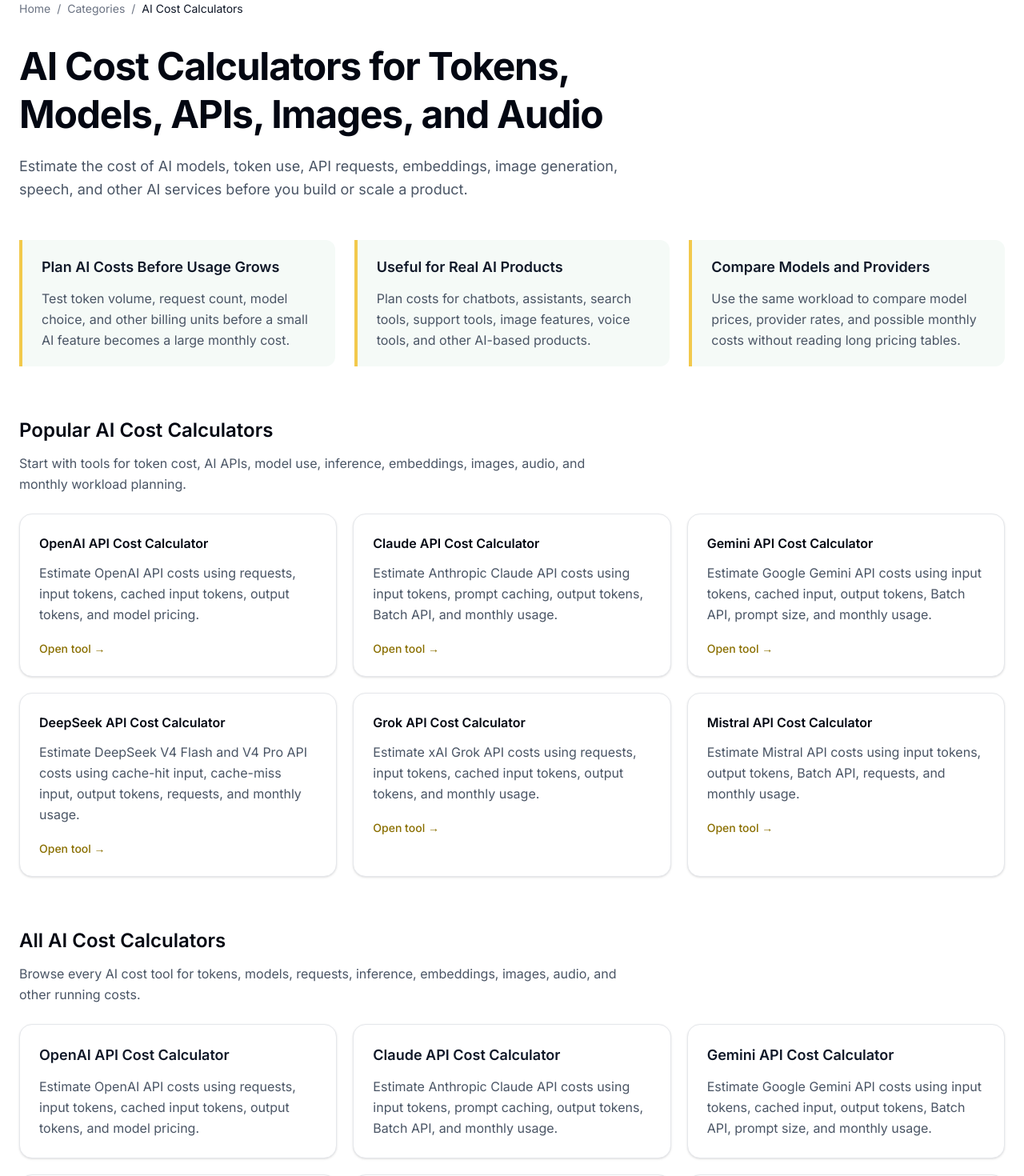
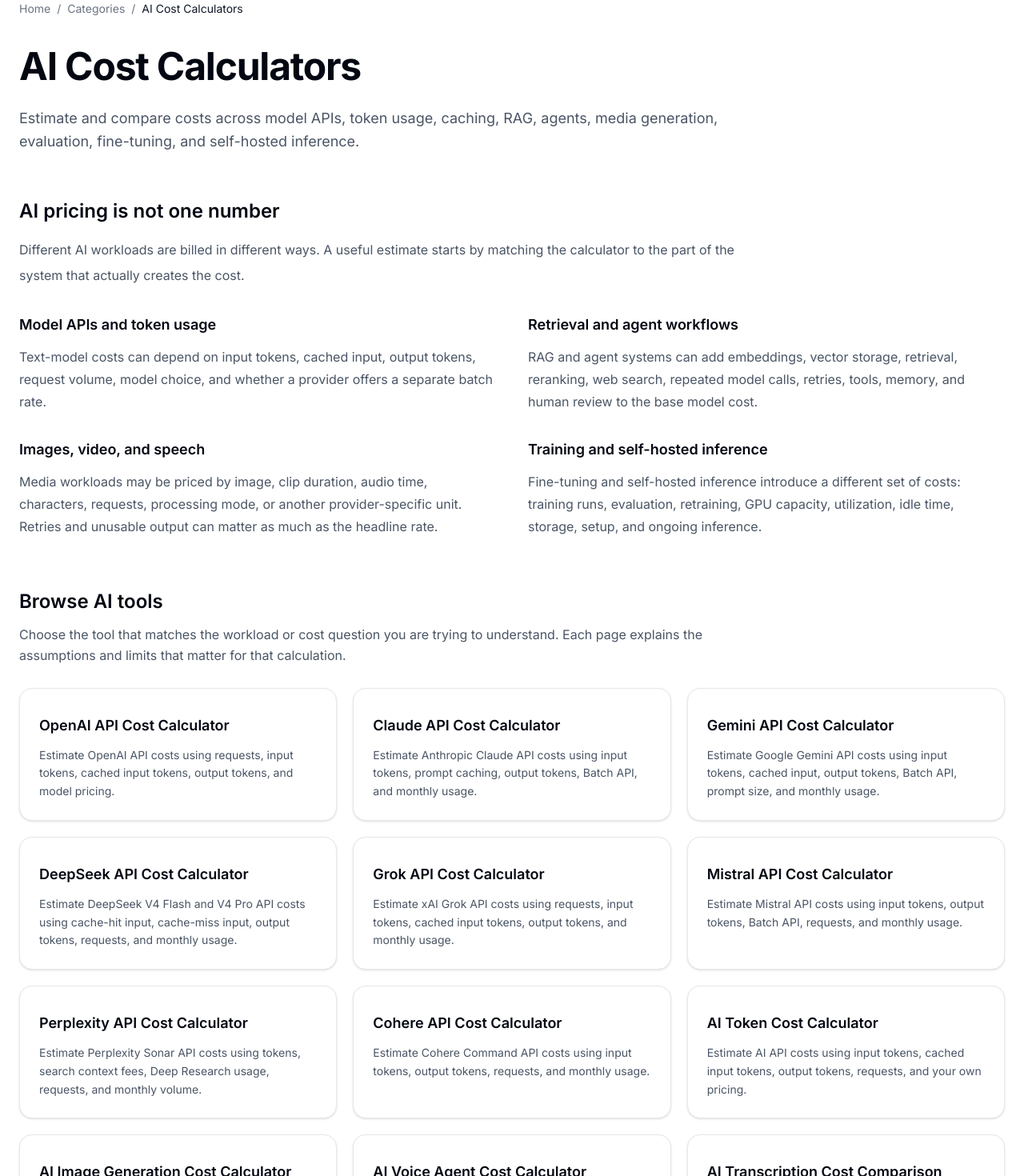
Before and after one commit to vaarunsonawwane-ops/beeija, a Next.js app: page /categories/ai-cost-calculators in a window 1280 px wide. Shown: the part 140-1610 px from the top of the page at 80% size. Built offline with nearby package versions, Linux system fonts and the light colour scheme.

Commit message:
ai-cost-calculators page update

```diff
--- a/app/categories/ai-cost-calculators/page.tsx
+++ b/app/categories/ai-cost-calculators/page.tsx
@@ -1,416 +1,253 @@
 import Link from "next/link";
 import type { Metadata } from "next";
+
+import ToolCard from "@/app/components/ToolCard";
 import { tools } from "@/app/data/tools";
 
 const categoryTools = tools.filter(
   (tool) => tool.category === "AI Cost Calculators",
 );
 
-const featuredTools = categoryTools.slice(0, 6);
-
 export const metadata: Metadata = {
-  title: "AI Cost Calculators for Tokens, Models & APIs",
+  title: "AI Cost Calculators",
 
   description:
-    "Estimate AI token costs, model pricing, API usage, embeddings, image generation, audio, and monthly AI spending with simple planning calculators.",
-
-  keywords: [
-    "AI cost calculator",
-    "AI token cost calculator",
-    "AI API cost calculator",
-    "LLM cost calculator",
-    "OpenAI API cost calculator",
-    "AI model pricing calculator",
-    "AI inference cost calculator",
-    "embedding cost calculator",
-    "AI image generation cost calculator",
-    "speech to text cost calculator",
-    "text to speech cost calculator",
-    "monthly AI cost calculator",
-    "AI pricing calculator",
-    "AI usage cost estimator",
-    "generative AI cost calculator",
-  ],
+    "Browse Beeija tools for AI API pricing, tokens, caching, embeddings, RAG, agents, media generation, evaluation, fine-tuning, and GPU inference.",
 
   alternates: {
     canonical: "https://beeija.com/categories/ai-cost-calculators",
   },
 
   openGraph: {
-    title: "AI Cost Calculators for Tokens, Models & APIs | Beeija",
-
+    title: "AI Cost Calculators | Beeija",
     description:
-      "Estimate token use, model prices, API requests, embeddings, images, audio, and monthly AI costs before you build.",
-
+      "Explore Beeija tools for estimating and comparing AI model, API, retrieval, agent, media, evaluation, training, and inference costs.",
     url: "https://beeija.com/categories/ai-cost-calculators",
-
     siteName: "Beeija",
-
     type: "website",
   },
 
   twitter: {
     card: "summary_large_image",
-
-    title: "AI Cost Calculators for Tokens, Models & APIs | Beeija",
-
+    title: "AI Cost Calculators | Beeija",
     description:
-      "Use simple calculators to estimate AI token, model, API, image, audio, and embedding costs.",
+      "Explore Beeija tools for estimating and comparing AI model, API, retrieval, agent, media, evaluation, training, and inference costs.",
   },
 };
 
 export default function CategoryPage() {
   return (
-    <main className="min-h-screen bg-white">
-      <section className="mx-auto max-w-7xl px-6 py-16">
-        {/* BREADCRUMB */}
-        <div className="mb-8 flex items-center text-sm text-gray-500">
+    <main className="bg-white">
+      <div className="mx-auto max-w-7xl px-6 py-16">
+        <nav
+          aria-label="Breadcrumb"
+          className="mb-8 flex flex-wrap items-center text-sm text-gray-500"
+        >
           <Link
             href="/"
-            className="transition-colors duration-200 hover:!text-[var(--yellow-dark)]"
+            className="transition-colors duration-200 hover:text-[var(--green)]"
           >
             Home
           </Link>
 
-          <span className="mx-2">/</span>
+          <span className="mx-2" aria-hidden="true">
+            /
+          </span>
 
           <Link
             href="/categories"
-            className="transition-colors duration-200 hover:!text-[var(--yellow-dark)]"
+            className="transition-colors duration-200 hover:text-[var(--green)]"
           >
             Categories
           </Link>
 
-          <span className="mx-2">/</span>
+          <span className="mx-2" aria-hidden="true">
+            /
+          </span>
 
           <span className="text-gray-900">AI Cost Calculators</span>
-        </div>
+        </nav>
 
-        {/* HERO */}
-        <div className="max-w-3xl">
+        <header className="max-w-4xl">
           <h1 className="text-4xl font-bold tracking-tight text-gray-950 md:text-5xl md:leading-tight">
-            AI Cost Calculators for Tokens, Models, APIs, Images, and Audio
+            AI Cost Calculators
           </h1>
 
           <p className="mt-5 text-lg leading-relaxed text-gray-600">
-            Estimate the cost of AI models, token use, API requests, embeddings,
-            image generation, speech, and other AI services before you build or
-            scale a product.
+            Estimate and compare costs across model APIs, token usage, caching,
+            RAG, agents, media generation, evaluation, fine-tuning, and
+            self-hosted inference.
+          </p>
+        </header>
+
+        <section className="mt-14">
+          <div className="max-w-4xl">
+            <h2 className="text-2xl font-semibold text-gray-950">
+              AI pricing is not one number
+            </h2>
+
+            <p className="mt-4 leading-8 text-gray-600">
+              Different AI workloads are billed in different ways. A useful
+              estimate starts by matching the calculator to the part of the
+              system that actually creates the cost.
             </p>
           </div>
 
-        {/* INTRO CARDS */}
-        <div className="mt-12 grid gap-6 md:grid-cols-3">
-          <article className="rounded-r-xl border-l-4 border-[#F2C94C] bg-[#F5FAF7] px-6 py-5">
-            <h2 className="text-lg font-semibold text-gray-900">
-              Plan AI Costs Before Usage Grows
-            </h2>
+          <div className="mt-8 grid gap-x-10 gap-y-8 md:grid-cols-2">
+            <article>
+              <h3 className="text-lg font-semibold text-gray-950">
+                Model APIs and token usage
+              </h3>
 
-            <p className="mt-3 text-base leading-relaxed text-gray-600">
-              Test token volume, request count, model choice, and other billing
-              units before a small AI feature becomes a large monthly cost.
+              <p className="mt-3 leading-7 text-gray-600">
+                Text-model costs can depend on input tokens, cached input,
+                output tokens, request volume, model choice, and whether a
+                provider offers a separate batch rate.
               </p>
             </article>
 
-          <article className="rounded-r-xl border-l-4 border-[#F2C94C] bg-[#F5FAF7] px-6 py-5">
-            <h2 className="text-lg font-semibold text-gray-900">
-              Useful for Real AI Products
-            </h2>
+            <article>
+              <h3 className="text-lg font-semibold text-gray-950">
+                Retrieval and agent workflows
+              </h3>
 
-            <p className="mt-3 text-base leading-relaxed text-gray-600">
-              Plan costs for chatbots, assistants, search tools, support tools,
-              image features, voice tools, and other AI-based products.
+              <p className="mt-3 leading-7 text-gray-600">
+                RAG and agent systems can add embeddings, vector storage,
+                retrieval, reranking, web search, repeated model calls, retries,
+                tools, memory, and human review to the base model cost.
               </p>
             </article>
 
-          <article className="rounded-r-xl border-l-4 border-[#F2C94C] bg-[#F5FAF7] px-6 py-5">
-            <h2 className="text-lg font-semibold text-gray-900">
-              Compare Models and Providers
-            </h2>
+            <article>
+              <h3 className="text-lg font-semibold text-gray-950">
+                Images, video, and speech
+              </h3>
 
-            <p className="mt-3 text-base leading-relaxed text-gray-600">
-              Use the same workload to compare model prices, provider rates, and
-              possible monthly costs without reading long pricing tables.
+              <p className="mt-3 leading-7 text-gray-600">
+                Media workloads may be priced by image, clip duration, audio
+                time, characters, requests, processing mode, or another
+                provider-specific unit. Retries and unusable output can matter
+                as much as the headline rate.
+              </p>
+            </article>
+
+            <article>
+              <h3 className="text-lg font-semibold text-gray-950">
+                Training and self-hosted inference
+              </h3>
+
+              <p className="mt-3 leading-7 text-gray-600">
+                Fine-tuning and self-hosted inference introduce a different set
+                of costs: training runs, evaluation, retraining, GPU capacity,
+                utilization, idle time, storage, setup, and ongoing inference.
               </p>
             </article>
           </div>
+        </section>
 
-        {/* FEATURED TOOLS */}
         <section className="mt-16">
-          <div className="max-w-3xl">
+          <div className="max-w-4xl">
             <h2 className="text-2xl font-semibold text-gray-950">
-              Popular AI Cost Calculators
+              Browse AI tools
             </h2>
 
-            <p className="mt-3 text-gray-600 leading-relaxed">
-              Start with tools for token cost, AI APIs, model use, inference,
-              embeddings, images, audio, and monthly workload planning.
+            <p className="mt-3 leading-relaxed text-gray-600">
+              Choose the tool that matches the workload or cost question you
+              are trying to understand. Each page explains the assumptions and
+              limits that matter for that calculation.
             </p>
           </div>
 
-          {featuredTools.length > 0 ? (
-            <div className="mt-6 grid gap-5 md:grid-cols-2 lg:grid-cols-3">
-              {featuredTools.map((tool) => (
-                <Link
+          <div className="mt-7 grid gap-5 md:grid-cols-2 lg:grid-cols-3">
+            {categoryTools.map((tool) => (
+              <ToolCard
                 key={tool.href}
+                name={tool.title}
+                description={tool.description}
                 href={tool.href}
-                  className="group rounded-2xl border border-gray-200 bg-white p-6 shadow-sm transition hover:-translate-y-1 hover:shadow-md"
-                >
-                  <h3 className="text-base font-semibold text-gray-950 transition-colors duration-200 group-hover:text-[var(--green)]">
-                    {tool.title}
-                  </h3>
-
-                  <p className="mt-3 text-base leading-relaxed text-gray-600">
-                    {tool.description}
-                  </p>
-
-                  <p className="mt-5 text-sm font-medium text-[var(--yellow-dark)]">
-                    Open tool →
-                  </p>
-                </Link>
-              ))}
-            </div>
-          ) : (
-            <p className="mt-7 rounded-xl border border-gray-200 bg-gray-50 p-6 text-sm text-gray-600">
-              Tools in this category will appear automatically as they are
-              created.
-            </p>
-          )}
-        </section>
-
-        {/* ALL TOOLS */}
-        <section className="mt-16">
-          <div className="max-w-3xl">
-            <h2 className="text-2xl font-semibold text-gray-950">
-              All AI Cost Calculators
-            </h2>
-
-            <p className="mt-3 text-gray-600 leading-relaxed">
-              Browse every AI cost tool for tokens, models, requests, inference,
-              embeddings, images, audio, and other running costs.
-            </p>
-          </div>
-
-          {categoryTools.length > 0 ? (
-            <div className="mt-6 grid gap-5 md:grid-cols-2 lg:grid-cols-3">
-              {categoryTools.map((tool) => (
-                <Link
-                  key={tool.href}
-                  href={tool.href}
-                  className="rounded-2xl border border-gray-200 bg-white p-6 shadow-sm transition duration-200 hover:-translate-y-1 hover:shadow-md"
-                >
-                  <h3 className="text-lg font-semibold text-gray-900">
-                    {tool.title}
-                  </h3>
-
-                  <p className="mt-3 text-base leading-relaxed text-gray-600">
-                    {tool.description}
-                  </p>
-                </Link>
-              ))}
-            </div>
-          ) : (
-            <p className="mt-7 rounded-xl border border-gray-200 bg-gray-50 p-6 text-sm text-gray-600">
-              No tools have been published in this category yet.
-            </p>
-          )}
-        </section>
-
-        {/* USE CASES */}
-        <section className="mt-16 rounded-2xl border border-gray-200 bg-white p-7 md:p-8">
-          <h2 className="text-2xl font-semibold text-gray-950">
-            Small AI Cost Questions These Tools Help Simplify
-          </h2>
-
-          <p className="mt-4 max-w-3xl text-gray-600 leading-relaxed">
-            AI pricing can change with token length, model choice, request
-            volume, images, audio, embeddings, and other billing units. These
-            tools help you test those numbers before you spend money.
-          </p>
-
-          <div className="mt-8 grid gap-4 md:grid-cols-2">
-            {[
-              "Estimate input and output token costs before launching an AI feature.",
-              "Compare the same workload across different AI models.",
-              "Estimate monthly AI API spending from users and requests.",
-              "Calculate embedding costs for search and RAG systems.",
-              "Estimate image generation costs for content and design work.",
-              "Estimate speech-to-text and text-to-speech API costs.",
-              "See how longer answers may increase model costs.",
-              "Test future AI spending at higher usage levels.",
-            ].map((item) => (
-              <div
-                key={item}
-                className="border-l-4 border-[#F2C94C] bg-white px-4 py-3"
-              >
-                <p className="text-base leading-relaxed text-gray-700">
-                  {item}
-                </p>
-              </div>
+              />
             ))}
           </div>
         </section>
 
-        {/* WHY MATTERS */}
         <section className="mt-16">
+          <div className="max-w-4xl">
             <h2 className="text-2xl font-semibold text-gray-950">
-            Why AI Cost Planning Matters
+              Compare the same workload, not just the headline rate
             </h2>
 
-          <div className="mt-5 max-w-4xl space-y-4 text-gray-600 leading-relaxed">
+            <div className="mt-5 space-y-4 leading-8 text-gray-600">
               <p>
-              AI pricing may look simple at first, but the final cost can depend
-              on input tokens, output tokens, request count, model choice,
-              images, audio, embeddings, and other billing units.
+                A lower published rate does not automatically mean a lower
+                monthly cost. Compare providers or models using the same request
+                volume, token mix, media volume, retry assumptions, and other
+                workload inputs.
               </p>
 
               <p>
-              A useful estimate starts with a real workload. You may need to
-              know how many users will use the feature, how many requests each
-              user may send, how long the prompts may be, and how much output
-              the model may return.
+                Caching, batch processing, free allowances, repeated attempts,
+                search calls, human review, and infrastructure can materially
+                change the result. If one estimate includes those costs and
+                another does not, the totals are not directly comparable.
               </p>
 
               <p>
-              Small changes in answer length, request count, or user growth can
-              change the monthly bill. Beeija calculators help you test a small
-              launch, a normal month, and a busy month before choosing a model
-              or provider.
-            </p>
-
-            <p>
-              Cost is only one part of the decision. Quality, speed, context
-              size, reliability, privacy, and provider limits may also matter.
-              Always check the latest official provider pricing before making a
-              final budget or purchase decision.
-            </p>
-          </div>
-        </section>
-
-        {/* FAQ */}
-        <section className="mt-16">
-          <h2 className="text-2xl font-semibold text-gray-950">
-            Frequently Asked Questions
-          </h2>
-
-          <div className="mt-6 space-y-6">
-            <div>
-              <h3 className="font-semibold text-gray-900">
-                What is an AI cost calculator?
-              </h3>
-
-              <p className="mt-2 text-gray-600 leading-relaxed">
-                An AI cost calculator estimates spending for tokens, models,
-                API requests, images, audio, embeddings, and other paid AI
-                services.
-              </p>
-            </div>
-
-            <div>
-              <h3 className="font-semibold text-gray-900">
-                How do I estimate AI API costs?
-              </h3>
-
-              <p className="mt-2 text-gray-600 leading-relaxed">
-                Start with the model price, number of requests, and average
-                input and output tokens. A calculator can then show the cost per
-                request, day, month, or user.
-              </p>
-            </div>
-
-            <div>
-              <h3 className="font-semibold text-gray-900">
-                Can I compare AI model prices?
-              </h3>
-
-              <p className="mt-2 text-gray-600 leading-relaxed">
-                Yes. Use the same request and token numbers across different
-                models to compare possible costs for one workload.
-              </p>
-            </div>
-
-            <div>
-              <h3 className="font-semibold text-gray-900">
-                Do embeddings, images, and audio add extra costs?
-              </h3>
-
-              <p className="mt-2 text-gray-600 leading-relaxed">
-                Yes. Embeddings may be priced by text volume. Images may be
-                priced by size, quality, or model. Audio may be priced by
-                minutes, characters, tokens, or requests.
-              </p>
-            </div>
-
-            <div>
-              <h3 className="font-semibold text-gray-900">
-                Are AI cost estimates exact?
-              </h3>
-
-              <p className="mt-2 text-gray-600 leading-relaxed">
-                No. They are planning estimates. The final bill may change
-                because of updated prices, discounts, taxes, retries, extra
-                services, or actual usage.
-              </p>
-            </div>
-
-            <div>
-              <h3 className="font-semibold text-gray-900">
-                Do these tools upload my data?
-              </h3>
-
-              <p className="mt-2 text-gray-600 leading-relaxed">
-                Most Beeija tools run in your browser. Your inputs are not
-                uploaded unless a tool clearly says that it needs an external
-                price or URL check.
+                Cost is also only one part of an AI decision. Quality, latency,
+                context limits, reliability, privacy requirements, provider
+                limits, and operational effort can matter just as much as the
+                calculated amount.
               </p>
             </div>
           </div>
         </section>
 
-        {/* RELATED */}
+        <section className="mt-16 border-l-4 border-[#F2C94C] bg-[#F5FAF7] p-6 md:p-8">
+          <h2 className="text-2xl font-semibold text-gray-950">
+            How Beeija approaches AI cost estimates
+          </h2>
+
+          <div className="mt-4 max-w-5xl space-y-4 leading-8 text-gray-600">
+            <p>
+              A Beeija result is a planning estimate, not a provider invoice.
+              Provider pricing, regions, service tiers, discounts, free
+              allowances, taxes, custom agreements, and actual usage can change
+              the final amount.
+            </p>
+
+            <p>
+              When provider rates are built into a tool, the goal is to make the
+              pricing source, checked date, assumptions, and editable inputs
+              clear enough that you can understand what is driving the result.
+            </p>
+          </div>
+
+          <Link
+            href="/how-beeija-tools-are-built"
+            className="mt-6 inline-flex font-medium text-[var(--green)] transition-colors duration-200 hover:underline"
+          >
+            How Beeija Tools Are Built →
+          </Link>
+        </section>
+
         <section className="mt-16 border-t border-gray-200 pt-10">
           <h2 className="text-2xl font-semibold text-gray-950">
-            Related Tool Categories
+            Related category
           </h2>
 
-          <div className="mt-5 flex flex-wrap gap-3">
+          <p className="mt-3 max-w-3xl leading-relaxed text-gray-600">
+            AI workloads often depend on compute, storage, databases,
+            networking, or serverless infrastructure. Use the cloud category
+            when those costs need to be planned separately.
+          </p>
+
           <Link
             href="/categories/cloud-cost-calculators"
-              className="beeija-btn-outline"
+            className="beeija-btn-outline mt-6 inline-flex"
           >
             Cloud Cost Calculators
           </Link>
-
-            <Link
-              href="/categories/hosting-infrastructure-calculators"
-              className="beeija-btn-outline"
-            >
-              Hosting & Infrastructure Calculators
-            </Link>
-
-            <Link
-              href="/categories/api-saas-cost-calculators"
-              className="beeija-btn-outline"
-            >
-              API & SaaS Cost Calculators
-            </Link>
-
-            <Link
-              href="/categories/capacity-usage-calculators"
-              className="beeija-btn-outline"
-            >
-              Capacity & Usage Calculators
-            </Link>
-
-            <Link
-              href="/categories/technology-comparison-tools"
-              className="beeija-btn-outline"
-            >
-              Technology Comparison Tools
-            </Link>
+        </section>
       </div>
-        </section>
-      </section>
     </main>
   );
 }
```
Lines whose indentation alone changed are shown as unchanged.
